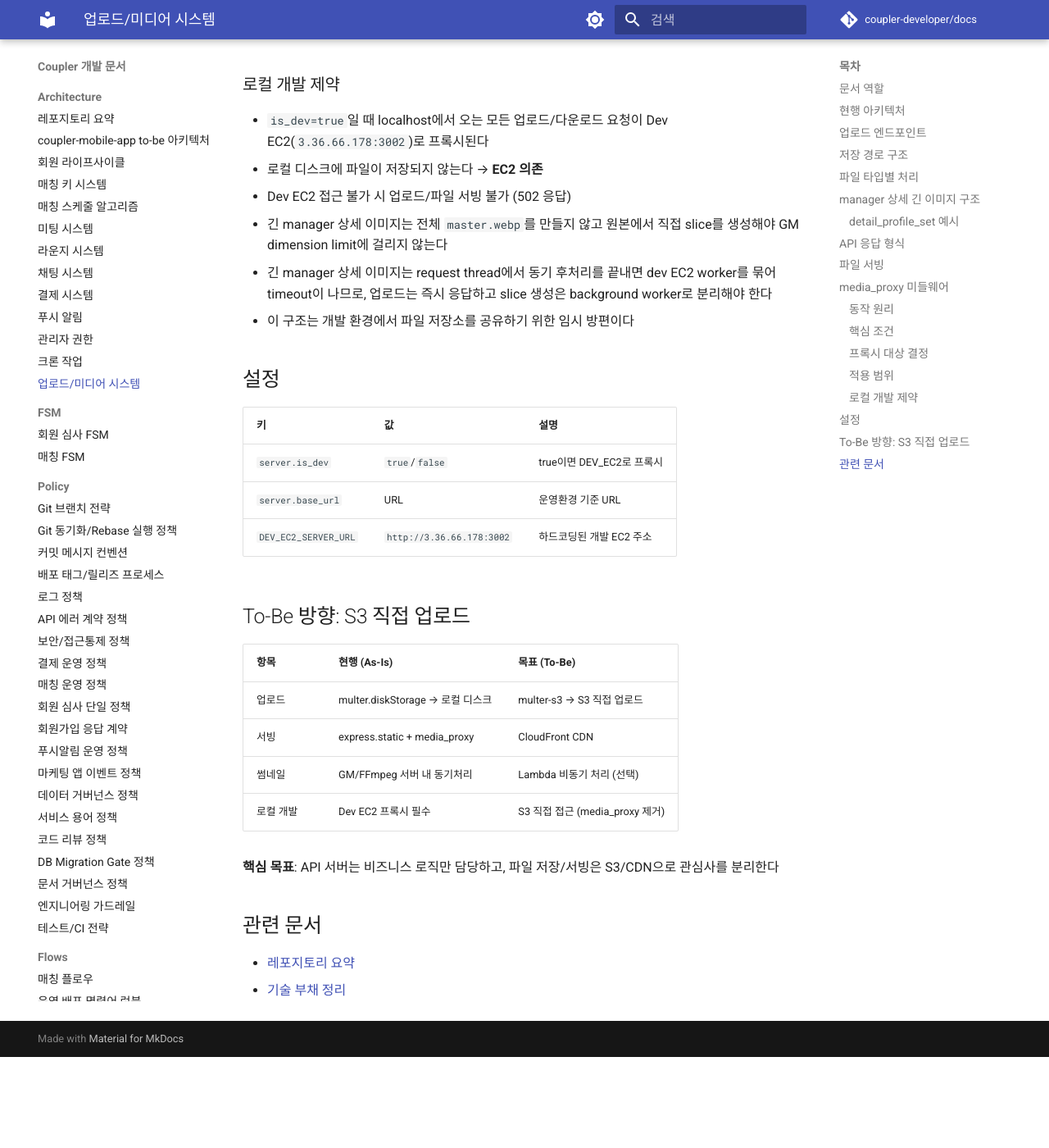
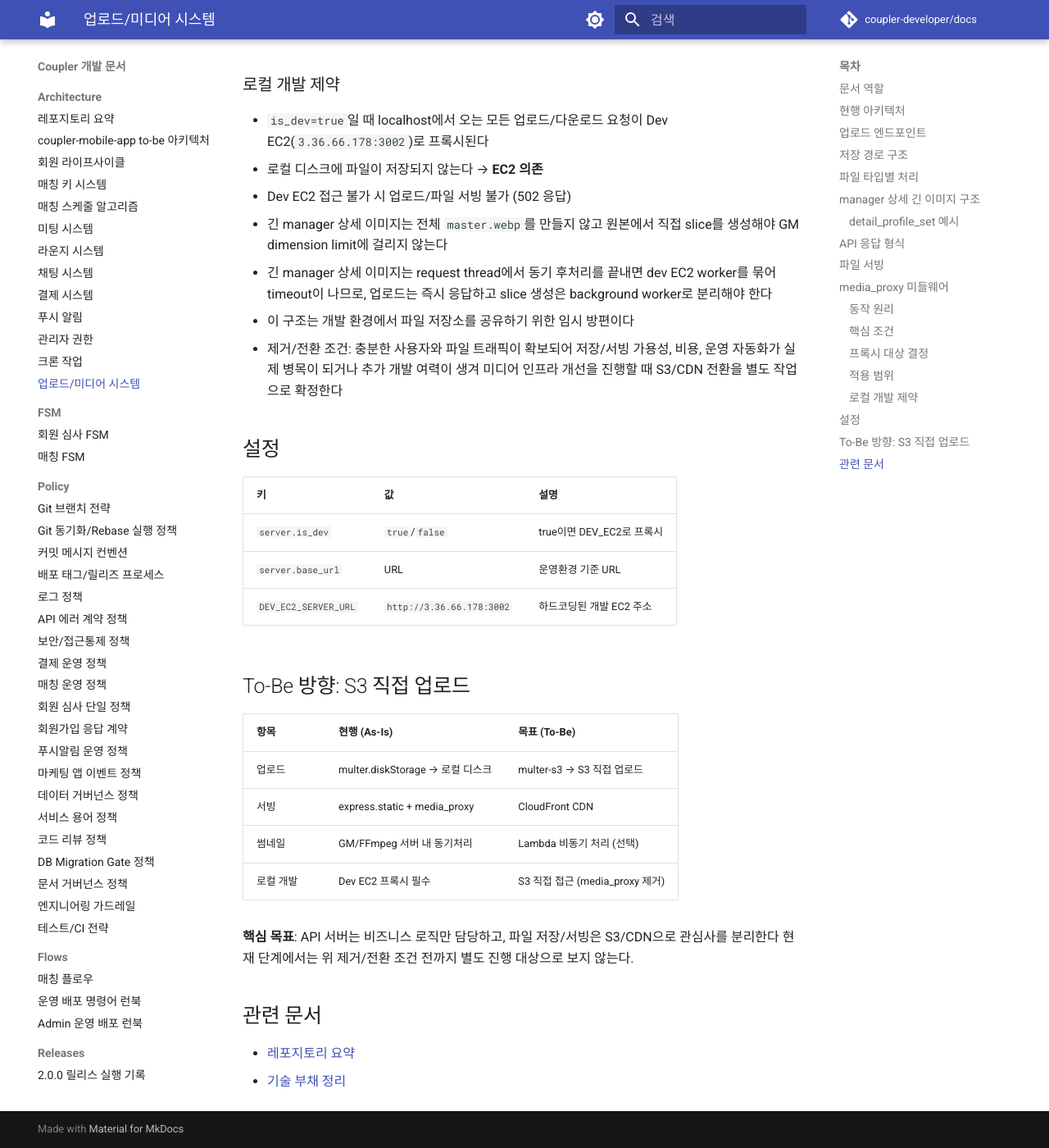
Before and after one commit to coupler-developer/docs, an MkDocs documentation site: the page built from content/architecture/upload-media-system.md, in a window 1280 px wide and 1400 px high, scrolled down 6526 px. Shown: the whole window at 82% size. Built offline with MkDocs 1.6.1 and Material for MkDocs 9.7.7, drawn with Linux system fonts in a browser that asks for light colours; comment, search, counter and statistics services are not loaded; before the commit the page ends 7815 px from its top, so only the background shows below that.

Commit message:
docs: media_proxy 전환 조건 명시
Changes:
- 개발 EC2 media_proxy 구조의 제거/전환 조건을 명시
- S3/CDN To-Be는 조건 충족 전까지 별도 진행 대상이 아님을 기록

Tests:
- yarn --cwd docs validate:docs 통과

```diff
--- a/content/architecture/upload-media-system.md
+++ b/content/architecture/upload-media-system.md
@@ -189,6 +189,7 @@ flowchart TD
 - 긴 manager 상세 이미지는 전체 `master.webp`를 만들지 않고 원본에서 직접 slice를 생성해야 GM dimension limit에 걸리지 않는다
 - 긴 manager 상세 이미지는 request thread에서 동기 후처리를 끝내면 dev EC2 worker를 묶어 timeout이 나므로, 업로드는 즉시 응답하고 slice 생성은 background worker로 분리해야 한다
 - 이 구조는 개발 환경에서 파일 저장소를 공유하기 위한 임시 방편이다
+- 제거/전환 조건: 충분한 사용자와 파일 트래픽이 확보되어 저장/서빙 가용성, 비용, 운영 자동화가 실제 병목이 되거나 추가 개발 여력이 생겨 미디어 인프라 개선을 진행할 때 S3/CDN 전환을 별도 작업으로 확정한다
 
 ## 설정
 
@@ -208,6 +209,7 @@ flowchart TD
 | 로컬 개발 | Dev EC2 프록시 필수              | S3 직접 접근 (media_proxy 제거) |
 
 **핵심 목표**: API 서버는 비즈니스 로직만 담당하고, 파일 저장/서빙은 S3/CDN으로 관심사를 분리한다
+현재 단계에서는 위 제거/전환 조건 전까지 별도 진행 대상으로 보지 않는다.
 
 ## 관련 문서
 
```
